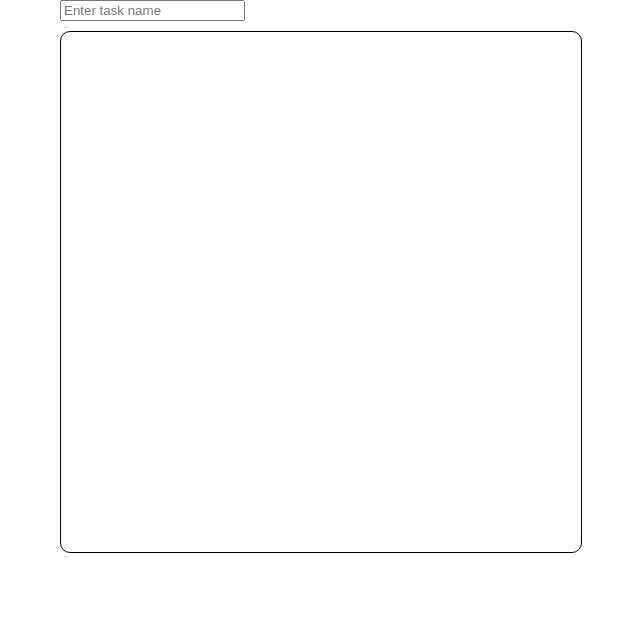
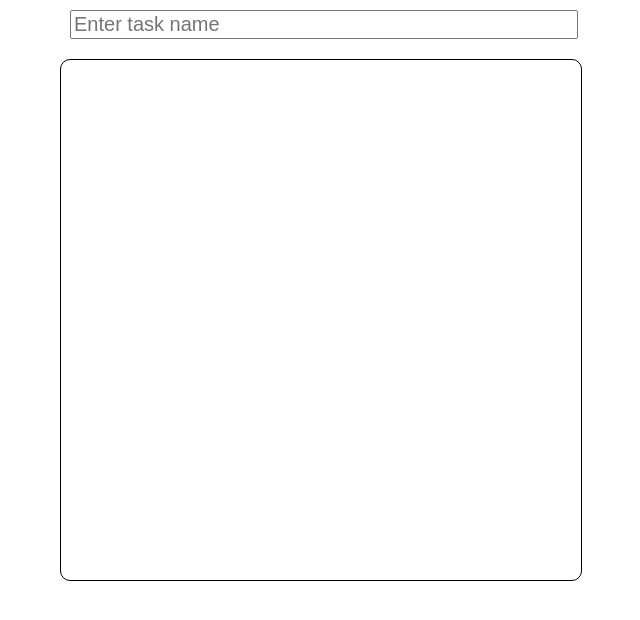
Before and after one commit to ZiborovD/todo-react, a React (Create React App) app: page / in a window 1280 px wide. Shown: the top 620 px of the page, without its empty margins (330-970 px from the left). Built offline with nearby package versions, Linux system fonts and the light colour scheme.

Commit message:
Fixes done

```diff
--- a/src/components/App/App.css
+++ b/src/components/App/App.css
@@ -20,7 +20,7 @@ body {
   font-size: 30px;
 }
 
-form > input {
+#inp {
   width: 500px;
   margin: 10px;
   font-size: 20px;
--- a/src/components/App/App.js
+++ b/src/components/App/App.js
@@ -16,22 +16,10 @@ function App() {
     [tasks]
   );
 
-  function showTasks() {
-    return tasks.map(function (item, index) {
-      return (
-        <li key={index}>
-          <input type="checkbox"></input>
-          <input className="butt-delete" type="button" value="удалить"></input>
-          {item.title}
-        </li>
-      );
-    });
-  }
-
   return (
     <>
       <TodoInput setTasks={setTasks} />
-      <TaskList showTasks={showTasks} />
+      <TaskList tasks={tasks} />
     </>
   );
 }
--- a/src/components/TaskList/TaskList.js
+++ b/src/components/TaskList/TaskList.js
@@ -1,6 +1,18 @@
 import React, { useEffect, useState } from "react";
 
-function TaskList({ showTasks }) {
+function TaskList({ tasks }) {
+  function showTasks() {
+    return tasks.map(function (item, index) {
+      return (
+        <li key={index}>
+          <input type="checkbox"></input>
+          <input className="butt-delete" type="button" value="удалить"></input>
+          {item.title}
+        </li>
+      );
+    });
+  }
+
   return <ul className="tasklist">{showTasks()}</ul>;
 }
 
--- a/src/components/TodoInput/TodoInput.js
+++ b/src/components/TodoInput/TodoInput.js
@@ -1,5 +1,4 @@
 import React, { useState } from "react";
-import "./TodoInput.css";
 
 function TodoInput({ setTasks }) {
   const [title, setTitle] = useState("");
```
Also changed, not shown: src/components/TaskList/TaskList.css (deleted), src/components/TodoInput/TodoInput.css (deleted).
